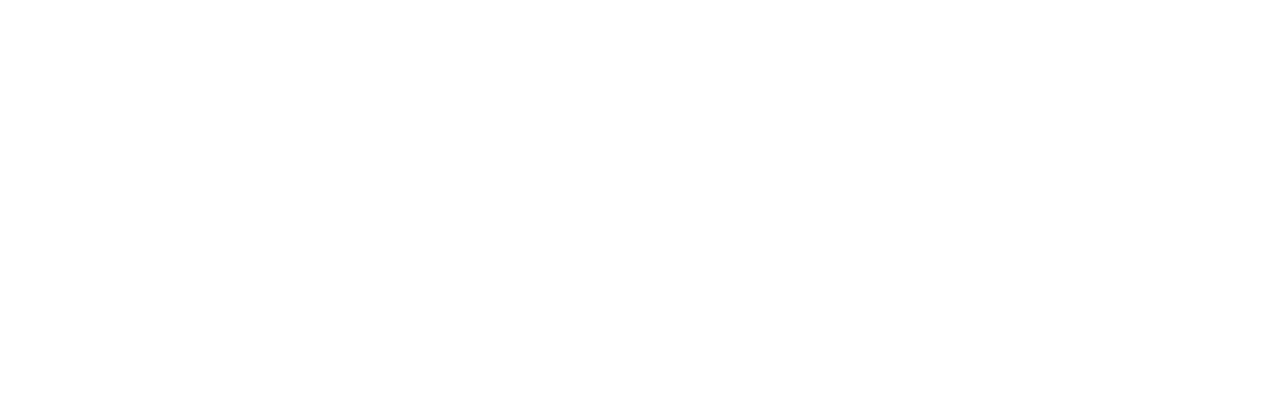
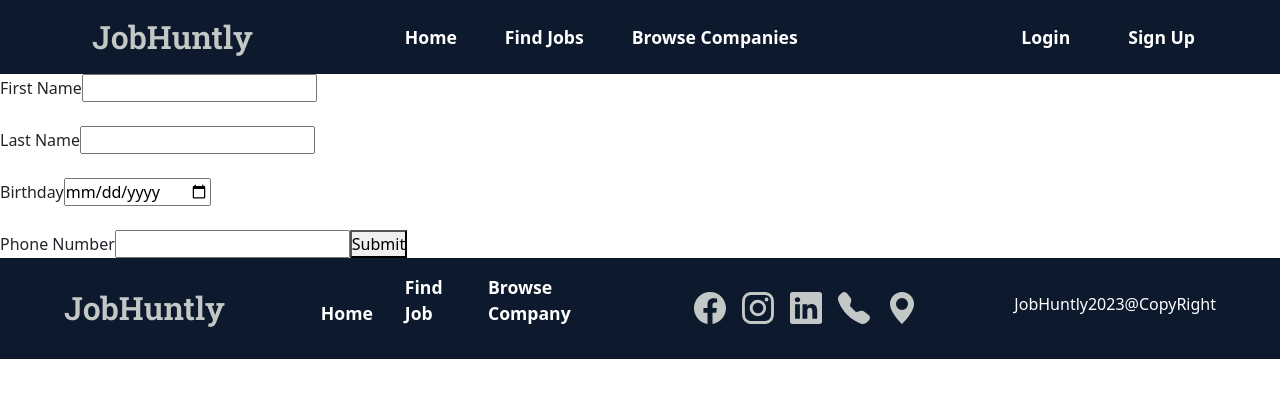
Before and after one commit to AlaAlmuhsen/JobHinting, a React (Create React App) app: page /Applied/1/1/1/1/1 in a window 1280 px wide. Before the commit this address had no page. Shown: the top 398 px of the page. Built offline with nearby package versions, Linux system fonts and the light colour scheme.

Commit message:
push the application

```diff
--- a/data/db.json
+++ b/data/db.json
@@ -717,7 +717,7 @@
     {
       "title": "History Teacher",
       "desc": "Lorem ipsum dolor sit amet, consectetur adipiscing elit.",
-      "companyId": 7,
+      "companyId": 1,
       "dateOfPost": "2023/09/15",
       "category": "Teaching",
       "typeOfEmployment": "Full-time",
@@ -783,21 +783,6 @@
       "jobRole": "Full-stack",
       "joblevel": "Junior",
       "id": "3"
-    },
-    {
-      "companyid": "3",
-      "jobid": "2",
-      "firstname": "Majd",
-      "lastname": "Jadallha",
-      "email": "email",
-      "major": "major",
-      "birthday": "2023-06-07",
-      "status": "status",
-      "phoneNumber": "0774567890",
-      "timeOfApply": "20/12/1999",
-      "jobRole": "jobRole",
-      "JobLevel": "JobLevel",
-      "id": "1Ef2xlU"
     }
   ]
 }
--- a/src/App.css
+++ b/src/App.css
@@ -367,3 +367,9 @@
 }
 }
 /* end login */
+#companyId{
+width: 100px;
+}
+#contentAppliedPage{
+height: 100vh;
+}
--- a/src/App.js
+++ b/src/App.js
@@ -16,7 +16,7 @@
     <Routes>
       <Route exact path='/' element={<Home />}/>
       <Route path='/findjob' element={<Findjob />}/>
-      <Route path='/Applied' element={<Applied/>}/>
+      <Route path='/Applied/:jobid/:companyid/:jobLevel/:typeOfEmployment/:title' element={<Applied/>}/>
       <Route path='/findjob/:category' element={<Findjob />}/>
       <Route path='/jobdetails/:id' element={<JobDetails />}/>
       <Route path='/browsecompanies' element={<Browsecompanies />}/>
--- a/src/pages/Applied.js
+++ b/src/pages/Applied.js
@@ -1,71 +1,100 @@
-import React, { useState } from 'react';
-import Header from '../components/Header'
-import Footer from '../components/Footer'
-import {useNavigate} from "react-router-dom";
+import React, { useState, useEffect } from 'react';
+import Header from '../components/Header';
+import Footer from '../components/Footer';
+import { useNavigate,useParams } from 'react-router-dom';
+
 function Applied() {
-    const [firstname,setFirstname]=useState('');
-    const [lastname,setLastname]=useState('');
-    const [birthday,setBirthday]=useState('');
-    const [phoneNumber,setPhoneNumber]=useState('');
+  const [firstname, setFirstname] = useState('');
+  const [lastname, setLastname] = useState('');
+  const [birthday, setBirthday] = useState('');
+  const [phoneNumber, setPhoneNumber] = useState('');
   const navigate = useNavigate();
+  const [currentDate, setCurrentDate] = useState('');
+  const { jobid ,companyid,jobLevel,typeOfEmployment,title,email} = useParams();
+
+  useEffect(() => {
+    const today = new Date();
+    const formattedDate = today.toLocaleDateString('en-US', {
+      year: 'numeric',
+      month: '2-digit',
+      day: '2-digit',
+    });
+    setCurrentDate(formattedDate);
+  }, []);
 
   const handleSubmit = (e) => {
     e.preventDefault();
-        const application = {companyid:"3",jobid:"2",firstname, lastname, email:'email',major:"major",birthday,status:"status",phoneNumber,timeOfApply:"20/12/1999",jobRole:'jobRole',JobLevel:'JobLevel' };
+    const application = {
+      companyid:companyid ,
+      jobid: jobid,
+      firstname,
+      lastname,
+      email: email,
+      major: title,
+      birthday,
+      status: "pending",
+      phoneNumber,
+      timeOfApply: currentDate,
+      jobRole: typeOfEmployment,
+      JobLevel: jobLevel,
+    };
     fetch('http://localhost:5000/application/', {
       method: 'POST',
-        headers: { "Content-Type": "application/json" },
-        body: JSON.stringify(application)
-        }).then(() => {
-          // history.go(-1);
+      headers: { 'Content-Type': 'application/json' },
+      body: JSON.stringify(application),
+    })
+      .then(() => {
         navigate('/findJob');
       })
-      }
+      .catch((error) => {
+        console.error('Error:', error);
+      });
+  };
  return (
-    <div id='AppliedPage'>
-      <Header/>
+    <div id="AppliedPage">
+      <div id="contentAppliedPage">
+        <Header />
         <form onSubmit={handleSubmit}>
-            <label>first name</label>
+          <label>First Name</label>
           <input
             type="text"
             required
             value={firstname}
             onChange={(e) => setFirstname(e.target.value)}
           />
-            <br></br>
-            <br></br>
-            <label>last name</label>
+          <br />
+          <br />
+          <label>Last Name</label>
           <input
             type="text"
             required
             value={lastname}
             onChange={(e) => setLastname(e.target.value)}
           />
-            <br></br>
-            <br></br>
-            <label>birthday</label>
+          <br />
+          <br />
+          <label>Birthday</label>
           <input
             type="date"
             required
             value={birthday}
             onChange={(e) => setBirthday(e.target.value)}
           />
-            <br></br>
-            <br></br>
-            <label>phone number</label>
+          <br />
+          <br />
+          <label>Phone Number</label>
           <input
             type="text"
             required
             value={phoneNumber}
             onChange={(e) => setPhoneNumber(e.target.value)}
           />
-            <br></br>
-            <br></br>
-            <button>submit</button>
+          <button type="submit">Submit</button>
         </form>
-      <Footer/>
+        <Footer />
       </div>
-  )
+    </div>
+  );
 }
 
-export default Applied
+export default Applied;
--- a/src/pages/Browsecompanies.js
+++ b/src/pages/Browsecompanies.js
@@ -5,7 +5,6 @@
   return (
     <div className='browse'>
       <Header active='browse'/>
-
     </div>
   )
 }
--- a/src/pages/Findjob.js
+++ b/src/pages/Findjob.js
@@ -3,9 +3,7 @@
 import JobSearch from '../components/JobSearch';
 import jobSeeker from '../images/jobSeeker.png'
 import Footer from '../components/Footer';
-import Filters from '../components/Filters';
 const Findjob = () => {
-
   return (
     <div className='find-job'>
       <Header active='find'/>
@@ -20,7 +18,6 @@
       <div className='content'>
         <div className="row m-0 g-5">
           {/* <div className="col-3 p-0 " id='filtersDiv'>
-
           </div> */}
           <div className="col-9 p-0">
           <JobSearch/>
--- a/src/pages/JobDetails.js
+++ b/src/pages/JobDetails.js
@@ -3,7 +3,6 @@
 import Header from '../components/Header';
 import Footer from '../components/Footer';
 import { Link } from 'react-router-dom';
-
 const JobDetails = () => {
   const { id } = useParams();
   const [jobData, setJobData] = useState(null);
@@ -57,9 +56,10 @@
         <p>{jobData.desc}</p>
           <h1>{companyData.type}</h1>
           <p>{companyData.email}</p>
+          <img src={companyData.logo} alt='companyLogo' id='companyId'/>
           <h2>{companyData.name}</h2>
           <p>{companyData.indusrty}</p>
-          <Link to={'/Applied'}>Applied</Link>
+          <Link to={`/Applied/${jobData.id}/${jobData.companyId}/${jobData.jobLevel}/${jobData.typeOfEmployment}/${jobData.title}`}>Applied</Link>
         </div>
       )}
       <Footer/>
--- a/src/pages/Login.js
+++ b/src/pages/Login.js
@@ -1,7 +1,7 @@
 import React, { useState } from "react";
 import useFetch from "../customhooks/useFetch";
 import { useNavigate } from "react-router-dom";
-
+import { Link } from "react-router-dom";
 const Login = () => {
   const { data: u } = useFetch("http://localhost:5000/users");
   const { data: c } = useFetch("http://localhost:5000/company");
@@ -90,12 +90,12 @@
                                 </a>
                             </div>
                             <div className="text-center text-lg-start mt-4 pt-2">
-                                <button
+                                <Link to='/home'
                                     type="submit"
                                     className="btn  btn-lg login-btn"
                                 >
                                 Login
-                                </button>
+                                </Link>
                             </div>
                         </form>
                     </div>
```
Lines whose indentation alone changed are shown as unchanged.
